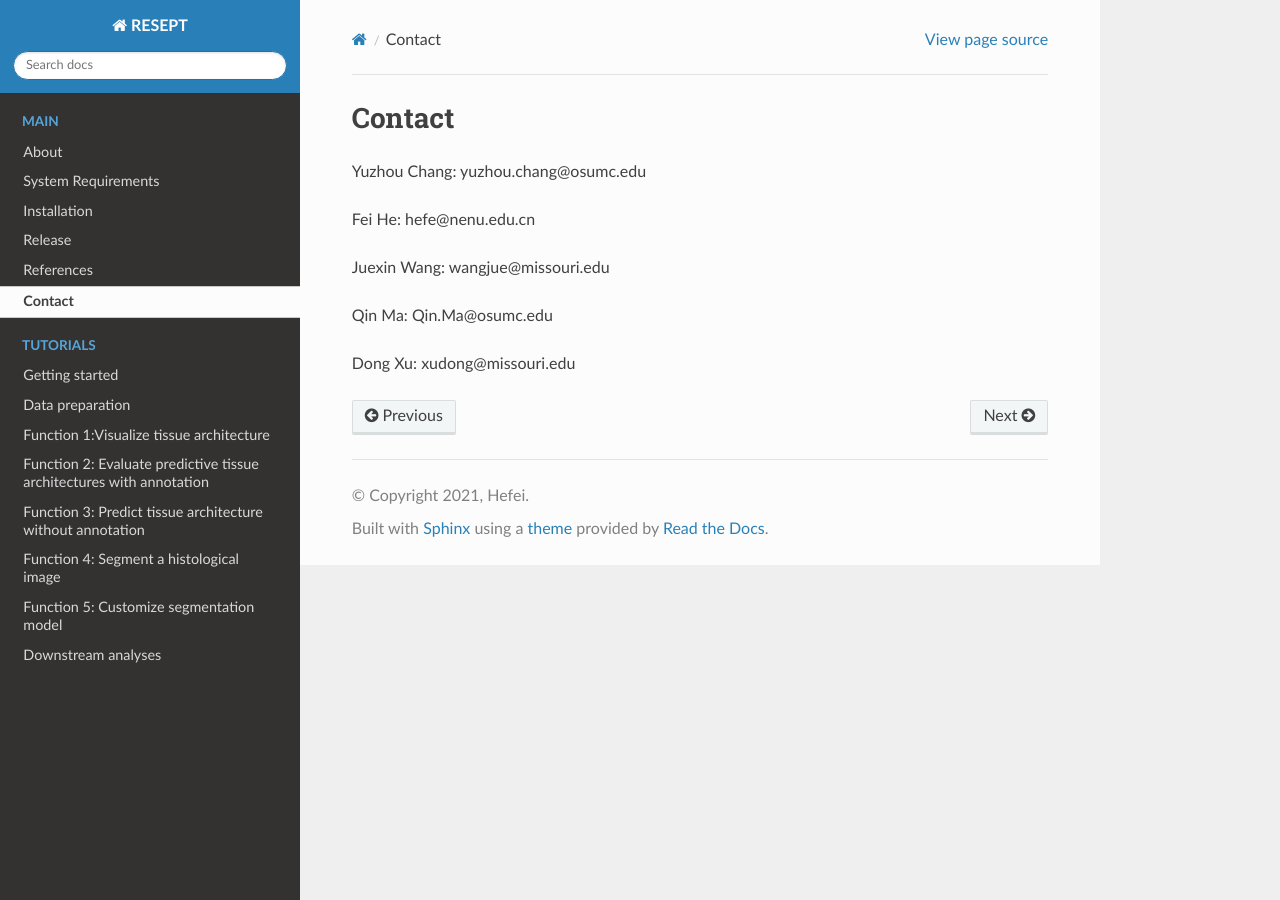
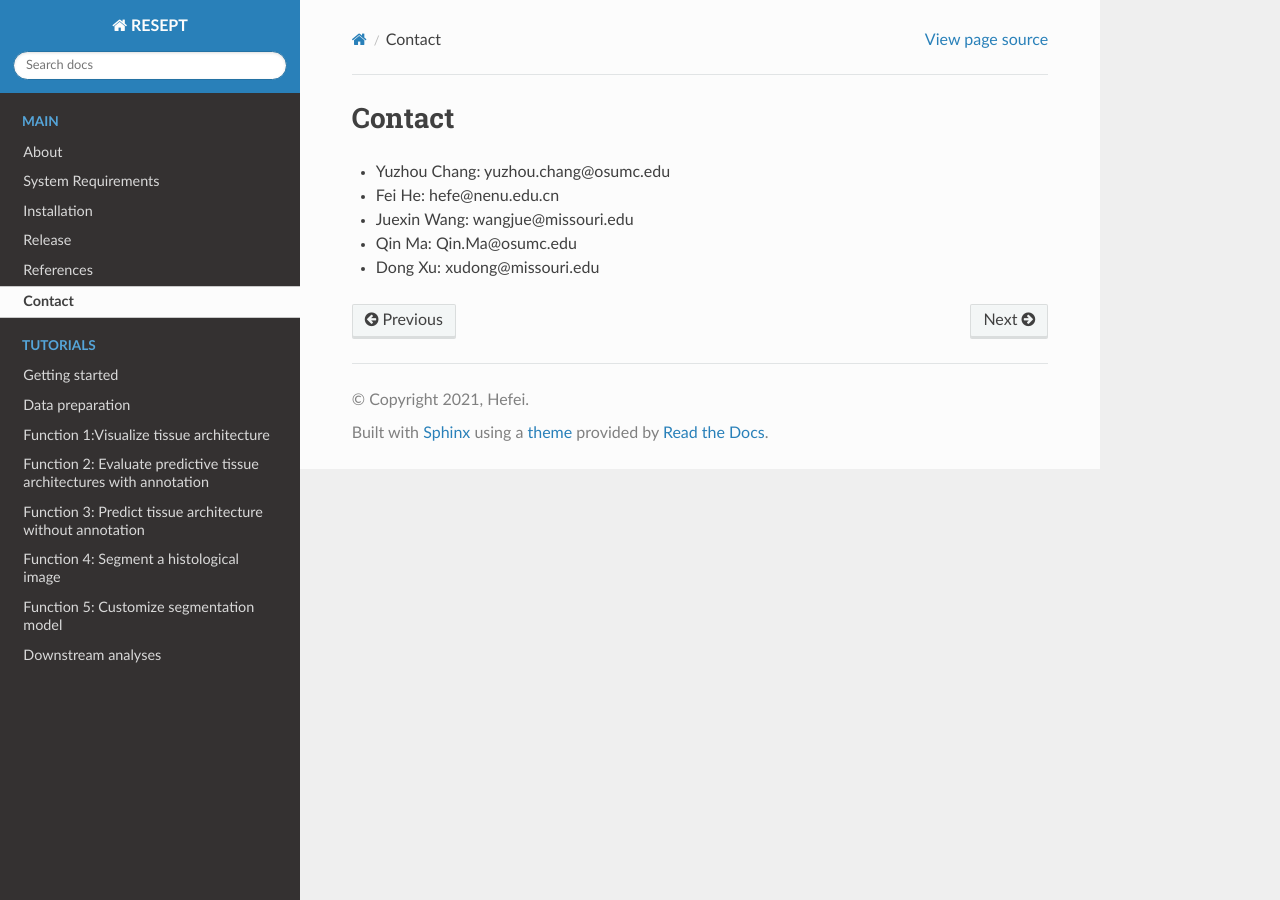
Before and after one commit to Shangshan2021/RESEPT, a Sphinx documentation site: the page built from source/Contact.md, in a window 1280 px wide. Built offline with Sphinx 7.4.7 and the Read the Docs theme 2.0.0, drawn with Linux system fonts in a browser that asks for light colours.

Commit message:
last_imgfix_1

```diff
--- a/source/Contact.md
+++ b/source/Contact.md
@@ -1,11 +1,7 @@
 # Contact
 
-Yuzhou Chang: yuzhou.chang@osumc.edu
-
-Fei He: hefe@nenu.edu.cn
-
-Juexin Wang: wangjue@missouri.edu
-
-Qin Ma: Qin.Ma@osumc.edu
-
-Dong Xu: xudong@missouri.edu
+- Yuzhou Chang: yuzhou.chang@osumc.edu
+- Fei He: hefe@nenu.edu.cn
+- Juexin Wang: wangjue@missouri.edu
+- Qin Ma: Qin.Ma@osumc.edu
+- Dong Xu: xudong@missouri.edu
```
Also changed, not shown: source/Function 2: Evaluate predictive tissue architectures with annotation.md (+5 -5 lines).
